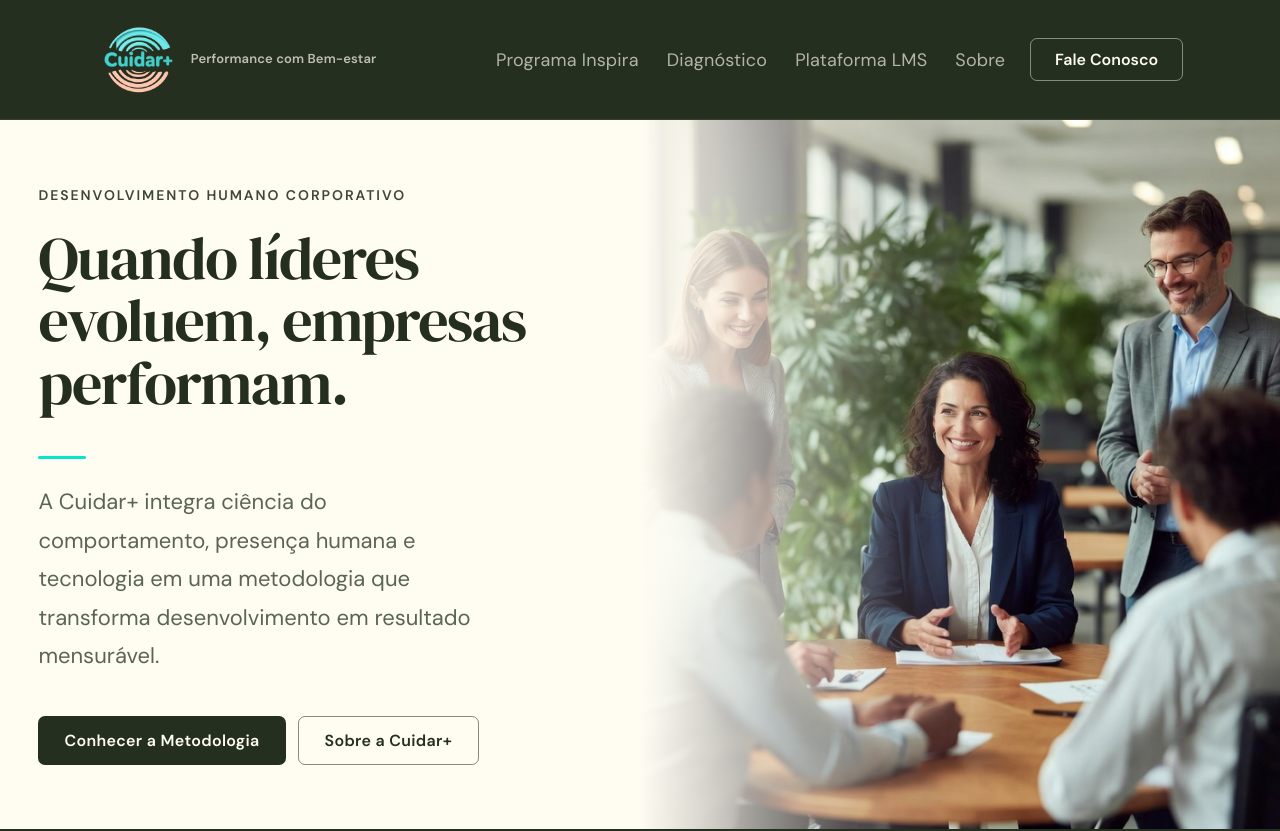
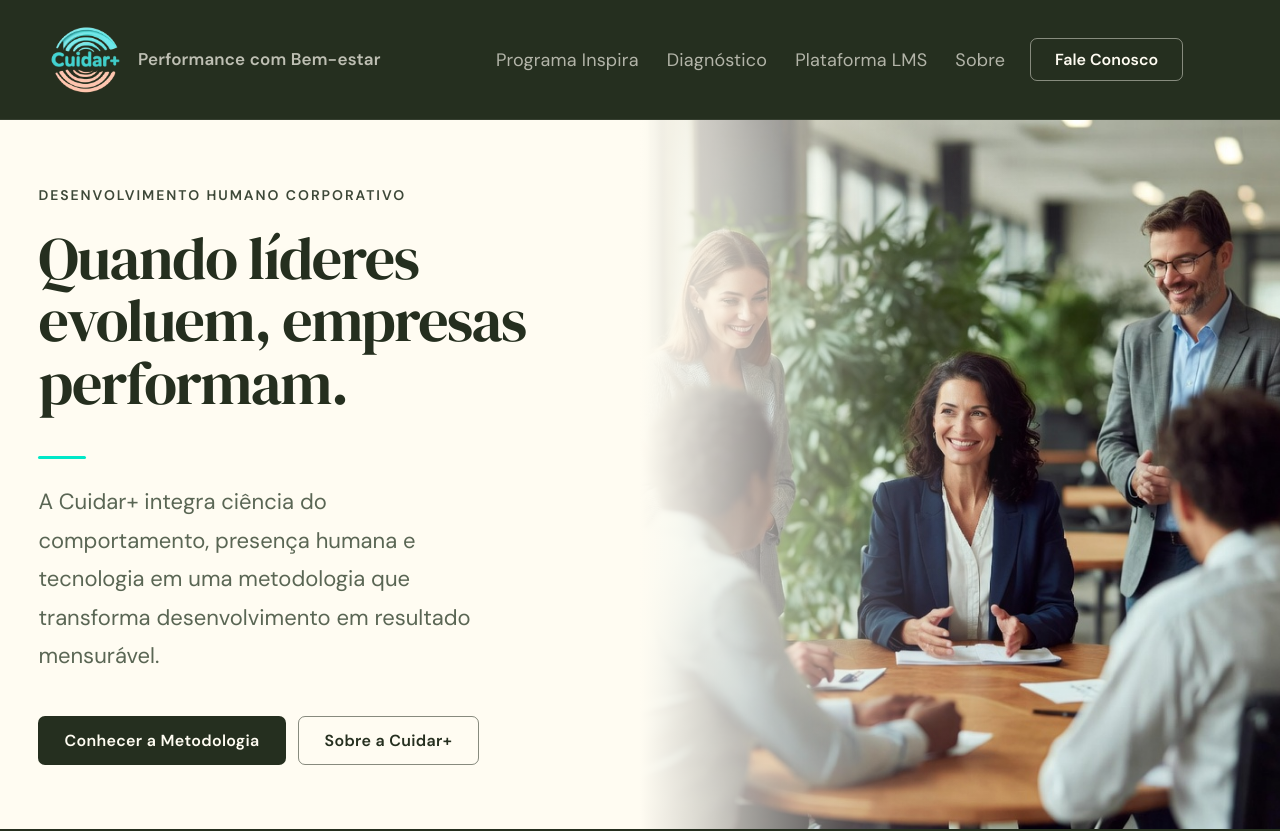
Before and after one commit to alchemistmao/cuidarmais-website, a plain HTML site: page index.html in a window 1280 px wide. Shown: the top 831 px of the page. Drawn offline with Linux system fonts and the light colour scheme.

Commit message:
Ajusta logo: aproxima da borda esquerda e aumenta fonte do tagline em 30%
Co-Authored-By: Claude Sonnet 4.6 <noreply@anthropic.com>

```diff
--- a/index.html
+++ b/index.html
@@ -84,10 +84,10 @@ button,a{cursor:pointer;}
 
 /* ── NAV ─────────────────────────────────────── */
 nav{position:fixed;top:0;left:0;right:0;z-index:300;height:120px;background:var(--dark);border-bottom:1px solid rgba(255,252,242,.08);}
-.nav-in{max-width:1240px;margin:0 auto;padding:0 6%;height:100%;display:flex;align-items:center;justify-content:space-between;}
+.nav-in{max-width:1240px;margin:0 auto;padding:0 6% 0 24px;height:100%;display:flex;align-items:center;justify-content:space-between;}
 .logo{display:flex;align-items:center;gap:10px;text-decoration:none;}
 .logo img{height:84px;}
-.logo-txt{font-size:13px;font-weight:600;letter-spacing:.01em;color:rgba(255,252,242,.7);line-height:1.4;white-space:nowrap;}
+.logo-txt{font-size:17px;font-weight:600;letter-spacing:.01em;color:rgba(255,252,242,.7);line-height:1.4;white-space:nowrap;}
 .nav-links{display:flex;align-items:center;gap:2px;}
 .nl{font-family:'DM Sans',sans-serif;font-size:18px;font-weight:400;color:rgba(255,252,242,.65);padding:7px 13px;border-radius:6px;border:none;background:none;transition:color .15s,background .15s;letter-spacing:.01em;}
 .nl:hover,.nl.on{color:var(--cream);}
```
